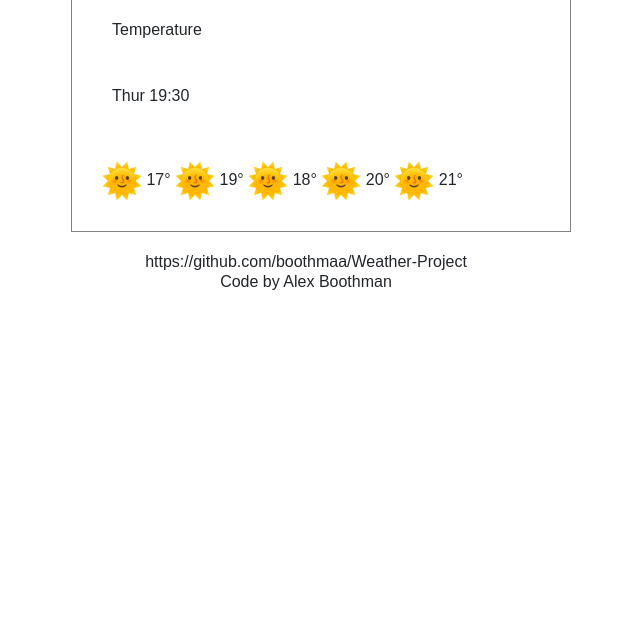
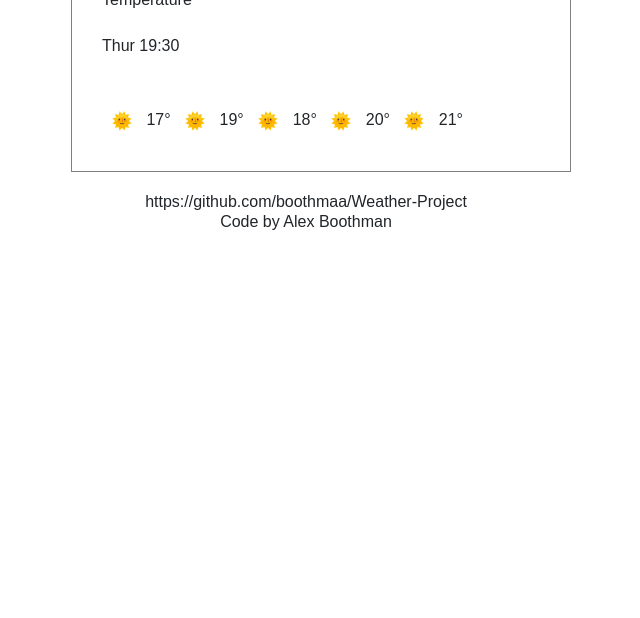
Before and after one commit to boothmaa/Weather-Project, a website built with Parcel: page index.html in a window 1280 px wide. Shown: the part 182-800 px from the top of the page, without its empty margins (319-959 px from the left). Built offline with nearby package versions, Linux system fonts and the light colour scheme.

Commit message:
Styling changes Colours changed, aligned main text

```diff
--- a/index.html
+++ b/index.html
@@ -4,7 +4,7 @@
 <head>
     <meta charset="UTF-8" />
     <meta name="viewport" content="width=device-width, initial-scale=1.0" />
-    <title>Weather Search</title>
+    <title>Weather Search Engine</title>
     <script src="https://unpkg.com/axios/dist/axios.min.js"></script>
     <link rel="stylesheet" href="weatherstyle.css" />
     <link href="https://cdn.jsdelivr.net/npm/bootstrap@5.0.2/dist/css/bootstrap.min.css" rel="stylesheet"
@@ -49,11 +49,11 @@ Date
 </p>
 
   </br>
-    <img src="sun.jpeg" class="sun"> 17°
-     <img src="sun.jpeg" class="sun"> 19°
-     <img src="sun.jpeg" class="sun"> 18°
-     <img src="sun.jpeg" class="sun"> 20°
-     <img src="sun.jpeg" class="sun"> 21°
+    <img src="sun.jpeg" class="sun" id = "img1" > 17°
+     <img src="sun.jpeg" class="sun" id = "img2"> 19°
+     <img src="sun.jpeg" class="sun" id = "img3"> 18°
+     <img src="sun.jpeg" class="sun" id = "img4"> 20°
+     <img src="sun.jpeg" class="sun" id = "img5"> 21°
     </div>
 </div>
 <script src="script.js"></script>
--- a/weatherstyle.css
+++ b/weatherstyle.css
@@ -2,14 +2,7 @@ h1 {
   margin-top: 20px;
   line-height: 50px;
   font-family: Arial, Helvetica, sans-serif;
-  padding: 10px;
-}
-
-.footnote {
-  font-family: Arial, Helvetica, sans-serif;
-  margin-right: 30px;
-  text-align: center;
-  line-height: 20px;
+  font-weight: 200;
 }
 
 .search-bar {
@@ -17,16 +10,21 @@ h1 {
   margin-bottom: 30px;
   padding: 20px;
 }
+  .footnote {
+  font-family: Arial, Helvetica, sans-serif;
+  margin-right: 30px;
+  text-align: center;
+  line-height: 20px;
+}
 
 p {
   line-height: 30px;
   right: 10px;
-  padding: 10px;
 }
-
 .sun {
   max-width: 40px;
   display: inline-block;
+  padding: 10px;
 }
 
 .container {
@@ -38,3 +36,8 @@ p {
   margin-left: auto;
   margin-right: auto;
 }
+
+content. {
+  colour: rgb(112, 117, 122);
+  margin-right: auto;
+}
```
Also changed, not shown: README.md (deleted).
